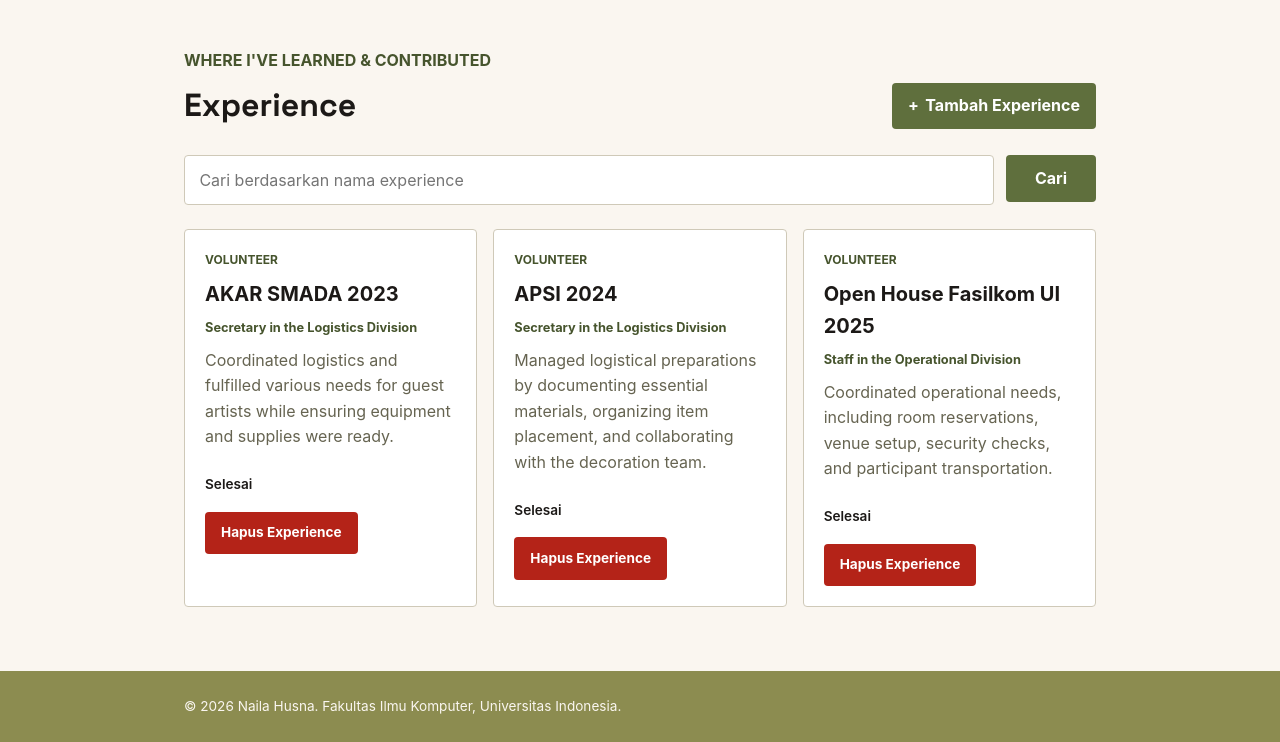
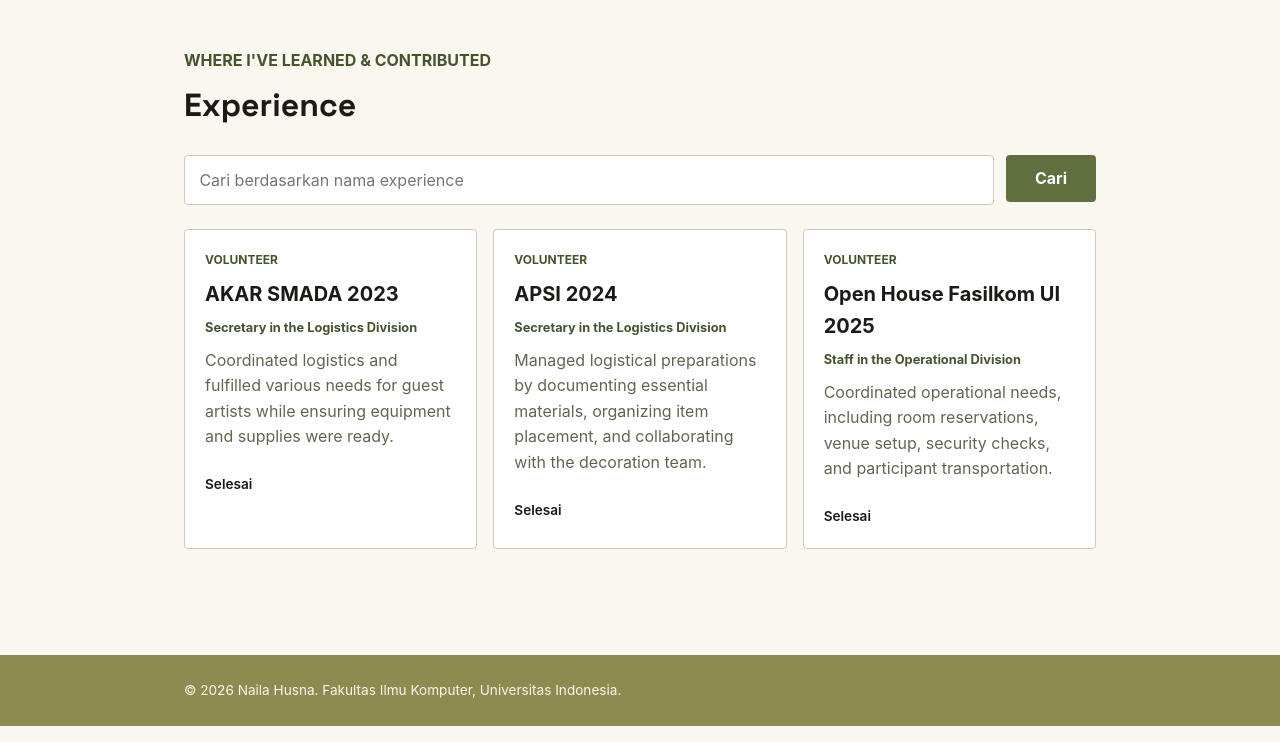
Before and after one commit to naila-husna/myportofolio, a Django app: page /experience/ in a window 1280 px wide. Shown: the part 74-816 px from the top of the page. Run offline with Django 5.2, Linux system fonts and the light colour scheme; data comes from the database, SQL or seed files in the repository.

Commit message:
feat: remove experience modification features

```diff
--- a/main/urls.py
+++ b/main/urls.py
@@ -1,6 +1,6 @@
 from django.urls import path
 
-from main.views import show_main, show_experience, show_education, create_experience, get_experiences_json, delete_experience
+from main.views import show_main, show_experience, show_education
 
 app_name = "main"
 
@@ -8,7 +8,4 @@ urlpatterns = [
     path("", show_main, name="show_main"),
     path("experience/", show_experience, name="show_experience"),
     path("education/", show_education, name="show_education"),
-    path("experience/add/", create_experience, name="create_experience"),
-    path("api/experiences/",get_experiences_json,name="get_experiences_json"),
-    path("experience/<uuid:experience_id>/delete/", delete_experience, name="delete_experience"),
 ]
--- a/main/views.py
+++ b/main/views.py
@@ -1,10 +1,5 @@
-from django.shortcuts import render, redirect, get_object_or_404
-from django.contrib import messages
-
-from django.core import serializers
-from django.http import HttpResponse
+from django.shortcuts import render
 from main.models import Experience, Education
-from main.forms import ExperienceForm
 
 
 def show_main(request):
@@ -20,26 +15,20 @@ def show_main(request):
 
 
 def show_experience(request):
-    json_response = get_experiences_json(request)
+    title_query = request.GET.get("title", "").strip()
 
-    experiences = serializers.deserialize(
-        "json",
-        json_response.content.decode("utf-8")
-    )
+    experiences = Experience.objects.all()
 
-    experiences = [
-        experience.object
-        for experience in experiences
-    ]
-
-    title_query = request.GET.get("title", "").strip()
+    if title_query:
+        experiences = experiences.filter(
+            title__icontains=title_query
+        )
 
     context = {
         "name": "Naila Husna",
         "experience_list": experiences,
-        "title_query": title_query,
+        "name": "Naila Husna",
     }
-
     return render(request, "experience.html", context)
 
 def show_education(request):
@@ -48,52 +37,3 @@ def show_education(request):
         "education_list": Education.objects.all(),
     }
     return render(request, "education.html", context)
-
-def create_experience(request):
-    form = ExperienceForm(request.POST or None)
-
-    if request.method == "POST" and form.is_valid():
-        form.save()
-        messages.success(request, "Experience berhasil ditambahkan!")
-        return redirect("main:show_experience")
-
-    context = {
-        "name": "Naila Husna",
-        "form": form,
-    }
-
-    return render(request, "experience_form.html", context)
-
-def get_experiences_json(request):
-    title_query = request.GET.get("title", "").strip()
-    experiences = Experience.objects.all()
-
-    if title_query:
-        experiences = experiences.filter(
-            title__icontains=title_query
-        )
-
-    experiences_json = serializers.serialize(
-        "json",
-        experiences
-    )
-
-    return HttpResponse(
-        experiences_json,
-        content_type="application/json"
-    )
-
-def delete_experience(request, experience_id):
-    experience = get_object_or_404(
-        Experience,
-        pk=experience_id
-    )
-
-    if request.method == "POST":
-        experience.delete()
-        messages.success(
-            request,
-            "Experience berhasil dihapus!"
-        )
-
-    return redirect("main:show_experience")
--- a/templates/components/experience_delete_modal.html
+++ /dev/null
@@ -1,48 +0,0 @@
-<p class="experience-status">
-    <button type="button" class="button button-danger" popovertarget="delete-experience-{{ experience.id }}"
-        aria-label="Hapus {{ experience.title }}" title="Hapus experience">
-        Hapus Experience
-    </button>
-</p>
-
-<div id="delete-experience-{{ experience.id }}" class="experience-delete-modal" popover="auto" role="dialog"
-    aria-modal="true" aria-labelledby="delete-experience-title-{{ experience.id }}">
-    <button type="button" class="experience-delete-modal__backdrop"
-        popovertarget="delete-experience-{{ experience.id }}" popovertargetaction="hide"
-        aria-label="Tutup konfirmasi hapus"></button>
-
-    <div class="experience-delete-modal__content">
-
-        <button type="button" class="experience-delete-modal__close"
-            popovertarget="delete-experience-{{ experience.id }}" popovertargetaction="hide"
-            aria-label="Tutup konfirmasi hapus">
-            ×
-        </button>
-
-        <h2 id="delete-experience-title-{{ experience.id }}">
-            Hapus Experience?
-        </h2>
-
-        <p>
-            Apakah kamu yakin ingin menghapus
-            <strong>{{ experience.title }}</strong>?
-        </p>
-
-        <div class="experience-delete-modal__actions">
-
-            <button type="button" class="button button-secondary" popovertarget="delete-experience-{{ experience.id }}"
-                popovertargetaction="hide">
-                Batal
-            </button>
-
-            <form method="post" action="{% url 'main:delete_experience' experience.id %}">
-                {% csrf_token %}
-
-                <button type="submit" class="button button-danger">
-                    Ya, Hapus
-                </button>
-            </form>
-
-        </div>
-    </div>
-</div>
--- a/templates/experience.html
+++ b/templates/experience.html
@@ -15,11 +15,6 @@
 
             <div class="experience-header">
                 <h1>Experience</h1>
-
-                <a href="{% url 'main:create_experience' %}" class="button experience-add-button">
-                    <span aria-hidden="true">+</span>
-                    Tambah Experience
-                </a>
             </div>
 
             <form method="get" action="{% url 'main:show_experience' %}" class="experience-search">
@@ -60,7 +55,6 @@
                     </p>
                     {% endif %}
 
-                    {% include "components/experience_delete_modal.html" with experience=experience %}
                 </article>
 
                 {% empty %}
```
Also changed, not shown: templates/experience_form.html (deleted, +0 -45 lines).
